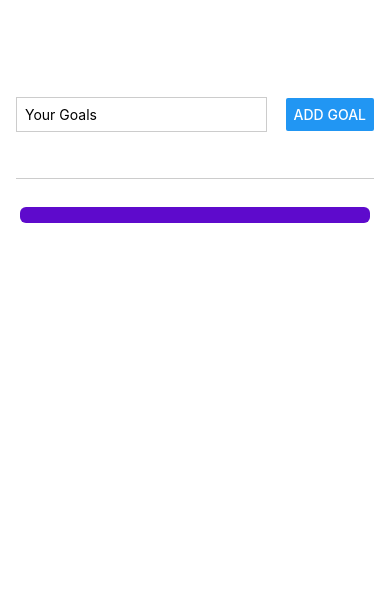
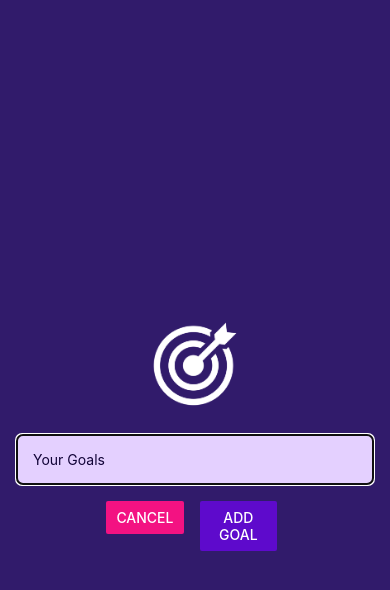
Before and after one commit to gitdham/RNCourse, a React Native app: screen / in a window 390 px wide. Both pictures are taken after a click on the button "ADD GOAL". Shown: the top 590 px of the page. Built offline with nearby package versions, Linux system fonts and the light colour scheme.

Commit message:
finish todo app

```diff
--- a/App.js
+++ b/App.js
@@ -1,16 +1,27 @@
+import { StatusBar } from 'expo-status-bar';
 import { useState } from 'react';
-import { FlatList, StyleSheet, View } from 'react-native';
+import { Button, FlatList, StyleSheet, View } from 'react-native';
 import GoalInput from './components/GoalInput';
 import GoalItem from './components/GoalItem';
 
 export default function App() {
+  const [modalIsVisible, setModalIsVisible] = useState(false)
   const [courseGoals, setCourseGoals] = useState([])
+
+  const startAddGoalHandler = () => {
+    setModalIsVisible(true)
+  }
+
+  const endAddGoalHandler = () => {
+    setModalIsVisible(false)
+  }
 
   const addGoalHandler = (enteredGoalText) => {
     setCourseGoals((currentCourseGoals) => [
       ...currentCourseGoals,
       { text: enteredGoalText, id: Math.random().toString() }
     ])
+    endAddGoalHandler()
   }
 
   const deleteGoalHandler = (id) => {
@@ -20,8 +31,9 @@ export default function App() {
   }
 
   return (
+    <>
+      <StatusBar style='light' />
       <View style={ styles.appContainer }>
-      <GoalInput onAddGoal={ addGoalHandler } />
         <View style={ styles.goalsContainer }>
           <FlatList
             data={ courseGoals }
@@ -29,17 +41,20 @@ export default function App() {
             keyExtractor={ (item, index) => item.id }
           />
         </View>
+        <Button title='Add Goal' color='#5e0acc' onPress={ startAddGoalHandler } />
+        <GoalInput onAddGoal={ addGoalHandler } visible={ modalIsVisible } onCancel={ endAddGoalHandler } />
       </View>
+    </>
   );
 }
 
 const styles = StyleSheet.create({
   appContainer: {
     flex: 1,
-    paddingTop: 50,
-    paddingHorizontal: 16,
+    padding: 16,
   },
   goalsContainer: {
     flex: 5,
+    marginBottom: 16,
   },
 });
--- a/app.json
+++ b/app.json
@@ -6,6 +6,7 @@
     "orientation": "portrait",
     "icon": "./assets/icon.png",
     "userInterfaceStyle": "light",
+    "backgroundColor": "#1e085a",
     "splash": {
       "image": "./assets/splash.png",
       "resizeMode": "contain",
--- a/components/GoalInput.js
+++ b/components/GoalInput.js
@@ -1,7 +1,7 @@
 import { useState } from "react"
-import { Button, StyleSheet, TextInput, View } from "react-native"
+import { Button, Image, Modal, StyleSheet, TextInput, View } from "react-native"
 
-function GoalInput({ onAddGoal }) {
+function GoalInput({ onAddGoal, visible, onCancel }) {
   const [enteredGoalText, setEnteredGoalText] = useState('')
 
   const goalInputHandler = (enteredText) => {
@@ -14,35 +14,59 @@ function GoalInput({ onAddGoal }) {
   }
 
   return (
+    <Modal visible={ visible } animationType='slide'>
       <View style={ styles.inputContainer }>
+        <Image source={ require('../assets/images/goal.png') } style={ styles.image } />
         <TextInput
           style={ styles.textInput }
           placeholder='Your Goals'
           onChangeText={ goalInputHandler }
           value={ enteredGoalText }
         />
-      <Button title='Add Goal' onPress={ addGoalHandler } />
+        <View style={ styles.buttonContainer }>
+          <View style={ styles.button }>
+            <Button title='Cancel' onPress={ onCancel } color='#f31282' />
           </View>
+          <View style={ styles.button }>
+            <Button title='Add Goal' onPress={ addGoalHandler } color='#5e0acc' />
+          </View>
+        </View>
+      </View>
+    </Modal>
   )
 }
 
 const styles = StyleSheet.create({
   inputContainer: {
     flex: 1,
-    flexDirection: 'row',
-    justifyContent: 'space-between',
+    justifyContent: 'center',
     alignItems: 'center',
-    marginBottom: 24,
-    borderBottomWidth: 1,
-    borderBottomColor: '#cccccc'
+    padding: 16,
+    backgroundColor: '#311b6b',
+  },
+  image: {
+    width: 100,
+    height: 100,
+    margin: 20,
   },
   textInput: {
     borderWidth: 1,
-    borderColor: '#cccccc',
-    width: '70%',
-    marginRight: 8,
-    padding: 8,
+    borderColor: '#e4d0ff',
+    backgroundColor: '#e4d0ff',
+    color: '#120438',
+    borderRadius: 6,
+    width: '100%',
+    marginBottom: 16,
+    padding: 16,
   },
+  buttonContainer: {
+    flexDirection: 'row',
+  },
+  button: {
+    width: '40%',
+    marginHorizontal: 8,
+    borderRadius: 6,
+  }
 })
 
 export default GoalInput
```
Also changed, not shown: assets/images/goal.png (added). Lines whose indentation alone changed are shown as unchanged.
